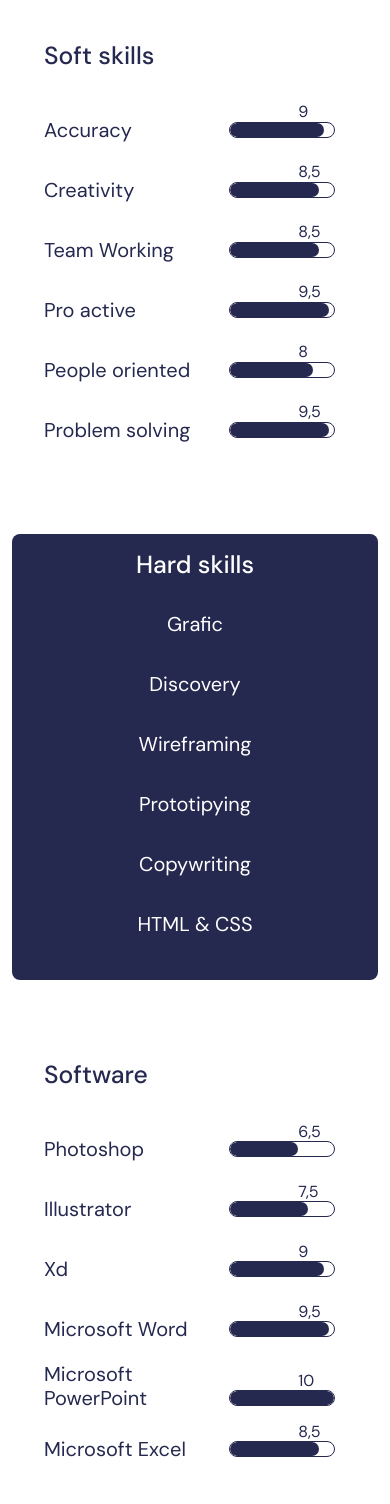
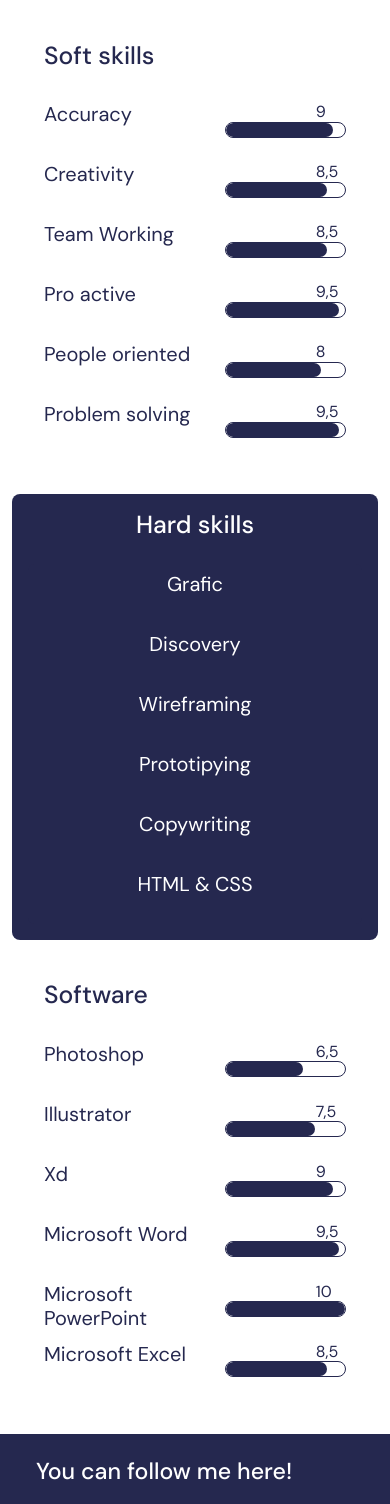
Before and after one commit to giorgianucaro/giorgianucaro.github.io, a website built with Parcel: page src/index.html in a window 390 px wide. Shown: the part 4050-5554 px from the top of the page. Built offline with nearby package versions, Linux system fonts and the light colour scheme.

Commit message:
fix my skills section mobile version

```diff
--- a/src/assets/scss/utilities/_bootstrap-api-utilities.scss
+++ b/src/assets/scss/utilities/_bootstrap-api-utilities.scss
@@ -49,6 +49,7 @@
                 16rem: 16rem,
                 20rem: 20rem,
                 24rem: 24rem,
+                26rem: 26rem,
               )
             ),
         )
--- a/src/index.html
+++ b/src/index.html
@@ -1,5 +1,6 @@
 <!DOCTYPE html>
 <html lang="en">
+
 <head>
   <meta charset="UTF-8" />
   <meta http-equiv="X-UA-Compatible" content="IE=edge" />
@@ -11,7 +12,9 @@
   <!--CSS-->
   <link rel="preconnect" href="https://fonts.googleapis.com" />
   <link rel="preconnect" href="https://fonts.gstatic.com" crossorigin />
-    <link href="https://fonts.googleapis.com/css2?family=DM+Sans:ital,wght@0,400;0,500;0,700;1,400;1,500;1,700&display=swap" rel="stylesheet" />
+  <link
+    href="https://fonts.googleapis.com/css2?family=DM+Sans:ital,wght@0,400;0,500;0,700;1,400;1,500;1,700&display=swap"
+    rel="stylesheet" />
 </head>
 
 <body>
@@ -21,15 +24,9 @@
       <a class="navbar-brand" href="#welcome">
         <img src="./assets/images/logo.png" height="50" class="d-inline-block align-top" alt="" />
       </a>
-        <button
-          class="navbar-toggler collapsed d-flex d-md-none flex-column justify-content-around py-2"
-          type="button"
-          data-bs-toggle="collapse"
-          data-bs-target="#navbarNav"
-          aria-controls="navbarNav"
-          aria-expanded="false"
-          aria-label="Toggle navigation"
-        >
+      <button class="navbar-toggler collapsed d-flex d-md-none flex-column justify-content-around py-2" type="button"
+        data-bs-toggle="collapse" data-bs-target="#navbarNav" aria-controls="navbarNav" aria-expanded="false"
+        aria-label="Toggle navigation">
         <span class="navbar-toggler-icon"></span>
       </button>
       <div class="collapse navbar-collapse justify-content-end mt-4 mt-md-0" id="navbarNav">
@@ -62,7 +59,8 @@
   </section>
 
   <!-- Welcome Mobile -->
-    <section class="container min-vh-100 pt-8 d-flex d-md-none justify-content-center align-items-center flex-column" id="welcome">
+  <section class="container min-vh-100 pt-8 d-flex d-md-none justify-content-center align-items-center flex-column"
+    id="welcome">
     <img src="./assets/images/vignette_home.png" alt="Vignette Image" class="main-image mb-6" />
     <h1><strong class="text-secondary">Hi</strong>, I'm Giorgia</h1>
     <span class="text-primary text-uppercase fw-lighter mb-5">Aspirating UI/UX Designer</span>
@@ -76,7 +74,8 @@
       <div class="w-60 w-md-40">
         <h5 class="fw-bolder">Vibes are all that matters.</h5>
         <p class="fs-6 fw-lighter">
-            Anything that can conveying emotion is the key to a 100% immersive experience. What i want to convey with my work are the sensations and
+          Anything that can conveying emotion is the key to a 100% immersive experience. What i want to convey with my
+          work are the sensations and
           emotions that can hit someone.
         </p>
       </div>
@@ -84,12 +83,18 @@
         What i want to convey are not souvenirs photos, on the contrary, i want to immerse people in the mood,
         <strong>my mood.</strong>
       </div>
-        <img src="./assets/images/image-1.jpg" alt="image-1" class="rounded-pill world-image position-absolute world-image-1" />
-        <img src="./assets/images/image-2.jpg" alt="image-2" class="rounded-pill world-image position-absolute world-image-2" />
-        <img src="./assets/images/image-3.jpg" alt="image-3" class="rounded-pill world-image position-absolute world-image-3" />
-        <img src="./assets/images/image-4.jpg" alt="image-4" class="rounded-pill world-image position-absolute world-image-4" />
-        <img src="./assets/images/image-5.jpg" alt="image-5" class="rounded-pill world-image position-absolute world-image-5" />
-        <img src="./assets/images/image-6.jpg" alt="image-6" class="rounded-pill world-image position-absolute world-image-6" />
+      <img src="./assets/images/image-1.jpg" alt="image-1"
+        class="rounded-pill world-image position-absolute world-image-1" />
+      <img src="./assets/images/image-2.jpg" alt="image-2"
+        class="rounded-pill world-image position-absolute world-image-2" />
+      <img src="./assets/images/image-3.jpg" alt="image-3"
+        class="rounded-pill world-image position-absolute world-image-3" />
+      <img src="./assets/images/image-4.jpg" alt="image-4"
+        class="rounded-pill world-image position-absolute world-image-4" />
+      <img src="./assets/images/image-5.jpg" alt="image-5"
+        class="rounded-pill world-image position-absolute world-image-5" />
+      <img src="./assets/images/image-6.jpg" alt="image-6"
+        class="rounded-pill world-image position-absolute world-image-6" />
     </div>
   </section>
 
@@ -101,30 +106,31 @@
     <div class="w-0 flex-grow-1 text-primary">
       <h1 class="mb-6">About me</h1>
       <p class="fs-6 fw-lighter">
-          My name is Giorgia and i live in Pordenone. After years of chemistry, i decided to get back in the game and follow my true passion. I have
+        My name is Giorgia and i live in Pordenone. After years of chemistry, i decided to get back in the game and
+        follow my true passion. I have
         always loved art, design and their application in the everyday life.
       </p>
       <p class="fs-6 fw-lighter mb-4">
-          I decided to become a UX/UI designer because rapresents, for me, the perfect match between creativity and scientific thinking.
+        I decided to become a UX/UI designer because rapresents, for me, the perfect match between creativity and
+        scientific thinking.
       </p>
       <a class="btn btn-primary btn-lg rounded-4" href="./assets/docs/CV.pdf" target="_blank">view my CV</a>
     </div>
   </section>
 
   <!-- About me Mobile -->
-    <section
-      class="container d-flex d-md-none justify-content-center align-items-center flex-column text-primary"
-      style="max-width: 16rem"
-      id="about-me"
-    >
+  <section class="container d-flex d-md-none justify-content-center align-items-center flex-column text-primary"
+    style="max-width: 16rem" id="about-me">
     <h1 class="mb-6">About me</h1>
     <img src="./assets/images/face.jpeg" alt="Profile photo" class="vignette-image rounded-4 d-block shadow mb-5" />
     <p class="fs-6 fw-lighter">
-        My name is Giorgia and i live in Pordenone. After years of chemistry, i decided to get back in the game and follow my true passion. I have
+      My name is Giorgia and i live in Pordenone. After years of chemistry, i decided to get back in the game and follow
+      my true passion. I have
       always loved art, design and their application in the everyday life.
     </p>
     <p class="fs-6 fw-lighter mb-5">
-        I decided to become a UX/UI designer because rapresents, for me, the perfect match between creativity and scientific thinking.
+      I decided to become a UX/UI designer because rapresents, for me, the perfect match between creativity and
+      scientific thinking.
     </p>
     <a class="btn btn-primary btn-lg rounded-4" href="./assets/docs/CV.pdf" target="_blank">view my CV</a>
   </section>
@@ -132,9 +138,9 @@
   <!-- My latest Works Desktop + Mobile -->
   <section class="container text-primary" id="my-latest-works">
     <h1 class="mb-6 text-center">My latest works</h1>
-      <div class="d-flex justify-content-between flex-wrap flex-md-nowrap">
+    <div class="d-flex justify-content-between flex-wrap flex-lg-nowrap">
       <!-- Project 1 card -->
-        <div class="card hover-zoom rounded-4 w-48 mb-4 mb-md-0 w-md-16rem w-lg-24rem">
+      <div class="card hover-zoom rounded-4 w-48 mb-4 mb-lg-0 w-lg-16rem w-xxl-20rem">
         <img class="card-img-top rounded-4" src="./assets/images/Mockup_grafica.jpg" alt="Mockup_grafica" />
         <div class="card-body text-center bg-primary">
           <h5 class="card-title text-uppercase fw-lighter text-white">Project 1</h5>
@@ -142,28 +148,27 @@
         </div>
       </div>
       <!-- Project 2 card -->
-        <div class="card hover-zoom rounded-4 w-48 mb-4 mb-md-0 w-md-16rem w-lg-24rem">
-          <img class="card-img-top rounded-4" src="./assets/images/MacBook-Pro-16_mockup_discovery-1.png" alt="MacBook-Pro-16_mockup_discovery-1" />
+      <div class="card hover-zoom rounded-4 w-48 mb-4 mb-lg-0 w-lg-16rem w-xxl-20rem">
+        <img class="card-img-top rounded-4" src="./assets/images/MacBook-Pro-16_mockup_discovery-1.png"
+          alt="MacBook-Pro-16_mockup_discovery-1" />
         <div class="card-body text-center bg-primary">
           <h5 class="card-title text-uppercase text-white">Project 2</h5>
           <p class="card-text text-white">Discovery, part 1</p>
         </div>
       </div>
       <!-- Project 3 card -->
-        <div class="card hover-zoom rounded-4 w-48 w-md-16rem w-lg-24rem">
-          <img class="card-img-top rounded-4" src="./assets/images/MacBook-Pro-16_mockup_discovery-2.png" alt="MacBook-Pro-16_mockup_discovery-2" />
+      <div class="card hover-zoom rounded-4 w-48 w-lg-16rem w-xxl-20rem">
+        <img class="card-img-top rounded-4" src="./assets/images/MacBook-Pro-16_mockup_discovery-2.png"
+          alt="MacBook-Pro-16_mockup_discovery-2" />
         <div class="card-body text-center bg-primary">
           <h5 class="card-title text-uppercase text-white">Project 3</h5>
           <p class="card-text text-white">Discovery, part 2</p>
         </div>
       </div>
       <!-- Project 4 card -->
-        <div class="card hover-zoom rounded-4 w-48 w-md-16rem w-lg-24rem">
-          <img
-            class="card-img-top rounded-4"
-            src="./assets/images/MacBook-Pro-16_mockup_Wireframing_1.png"
-            alt="MacBook-Pro-16_mockup_Wireframing_1"
-          />
+      <div class="card hover-zoom rounded-4 w-48 w-lg-16rem w-xxl-20rem">
+        <img class="card-img-top rounded-4" src="./assets/images/MacBook-Pro-16_mockup_Wireframing_1.png"
+          alt="MacBook-Pro-16_mockup_Wireframing_1" />
         <div class="card-body text-center bg-primary">
           <h5 class="card-title text-uppercase text-white">Project 4</h5>
           <p class="card-text text-white">Wireframing, part 1</p>
@@ -175,78 +180,87 @@
   <!-- My Skills Desktop + Mobile -->
   <section class="container" id="my-skills">
     <h1 class="mb-6 text-center">My Skills</h1>
-      <div class="d-flex flex-column flex-md-row justify-content-between align-items-center">
+    <div class="row">
       <!-- Soft skills card -->
-        <div class="card border-0 mb-6 mb-md-0 w-100 w-md-24rem">
+      <div class="col-lg mb-4 mb-lg-0">
+        <div class="card border-0">
           <div class="card-body">
             <h2 class="card-title text-left text-md-center mb-4 ps-3 ps-md-0">Soft skills</h2>
             <ul class="list-group">
               <!-- Accuracy item -->
               <li class="list-group-item">
-                <h5 class="fw-lighter d-inline-block w-60">Accuracy</h5>
-                <div class="d-inline-block w-35">
-                  <h6 class="fw-lighter d-block float-end w-35 mb-0">9</h6>
+                <h5 class="fw-lighter float-start w-60">Accuracy</h5>
+                <div class="d-inline-block w-40">
+                  <h6 class="fw-lighter d-block float-end w-25 w-lg-20 mb-0">9</h6>
                   <div class="progress rounded-pill bg-white border border-primary w-100">
-                    <div class="progress-bar w-90 rounded-pill" role="progressbar" aria-valuenow="90" aria-valuemin="0" aria-valuemax="100"></div>
+                    <div class="progress-bar w-90 rounded-pill" role="progressbar" aria-valuenow="90" aria-valuemin="0"
+                      aria-valuemax="100"></div>
                   </div>
                 </div>
               </li>
               <!-- Creativity item -->
               <li class="list-group-item">
-                <h5 class="fw-lighter d-inline-block w-60">Creativity</h5>
-                <div class="d-inline-block w-35">
-                  <h6 class="fw-lighter d-block float-end w-35 mb-0">8,5</h6>
+                <h5 class="fw-lighter float-start w-60">Creativity</h5>
+                <div class="d-inline-block w-40">
+                  <h6 class="fw-lighter d-block float-end w-25 w-lg-20 mb-0">8,5</h6>
                   <div class="progress rounded-pill bg-white border border-primary w-100">
-                    <div class="progress-bar w-85 rounded-pill" role="progressbar" aria-valuenow="85" aria-valuemin="0" aria-valuemax="100"></div>
+                    <div class="progress-bar w-85 rounded-pill" role="progressbar" aria-valuenow="85" aria-valuemin="0"
+                      aria-valuemax="100"></div>
                   </div>
                 </div>
               </li>
               <!-- Team Working item -->
               <li class="list-group-item">
-                <h5 class="fw-lighter d-inline-block w-60">Team Working</h5>
-                <div class="d-inline-block w-35">
-                  <h6 class="fw-lighter d-block float-end w-35 mb-0">8,5</h6>
+                <h5 class="fw-lighter float-start w-60">Team Working</h5>
+                <div class="d-inline-block w-40">
+                  <h6 class="fw-lighter d-block float-end w-25 w-lg-20 mb-0">8,5</h6>
                   <div class="progress rounded-pill bg-white border border-primary w-100">
-                    <div class="progress-bar w-85 rounded-pill" role="progressbar" aria-valuenow="85" aria-valuemin="0" aria-valuemax="100"></div>
+                    <div class="progress-bar w-85 rounded-pill" role="progressbar" aria-valuenow="85" aria-valuemin="0"
+                      aria-valuemax="100"></div>
                   </div>
                 </div>
               </li>
               <!-- Pro active item -->
               <li class="list-group-item">
-                <h5 class="fw-lighter d-inline-block w-60">Pro active</h5>
-                <div class="d-inline-block w-35">
-                  <h6 class="fw-lighter d-block float-end w-35 mb-0">9,5</h6>
+                <h5 class="fw-lighter float-start w-60">Pro active</h5>
+                <div class="d-inline-block w-40">
+                  <h6 class="fw-lighter d-block float-end w-25 w-lg-20 mb-0">9,5</h6>
                   <div class="progress rounded-pill bg-white border border-primary w-100">
-                    <div class="progress-bar w-95 rounded-pill" role="progressbar" aria-valuenow="95" aria-valuemin="0" aria-valuemax="100"></div>
+                    <div class="progress-bar w-95 rounded-pill" role="progressbar" aria-valuenow="95" aria-valuemin="0"
+                      aria-valuemax="100"></div>
                   </div>
                 </div>
               </li>
               <!-- People oriented item -->
               <li class="list-group-item">
-                <h5 class="fw-lighter d-inline-block w-60">People oriented</h5>
-                <div class="d-inline-block w-35">
-                  <h6 class="fw-lighter d-block float-end w-35 mb-0">8</h6>
+                <h5 class="fw-lighter float-start w-60">People oriented</h5>
+                <div class="d-inline-block w-40">
+                  <h6 class="fw-lighter d-block float-end w-25 w-lg-20 mb-0">8</h6>
                   <div class="progress rounded-pill bg-white border border-primary w-100">
-                    <div class="progress-bar w-80 rounded-pill" role="progressbar" aria-valuenow="80" aria-valuemin="0" aria-valuemax="100"></div>
+                    <div class="progress-bar w-80 rounded-pill" role="progressbar" aria-valuenow="80" aria-valuemin="0"
+                      aria-valuemax="100"></div>
                   </div>
                 </div>
               </li>
               <!-- Problem solving item -->
               <li class="list-group-item">
-                <h5 class="fw-lighter d-inline-block w-60">Problem solving</h5>
-                <div class="d-inline-block w-35">
-                  <h6 class="fw-lighter d-block float-end w-35 mb-0">9,5</h6>
+                <h5 class="fw-lighter float-start w-60">Problem solving</h5>
+                <div class="d-inline-block w-40">
+                  <h6 class="fw-lighter d-block float-end w-25 w-lg-20 mb-0">9,5</h6>
                   <div class="progress rounded-pill bg-white border border-primary w-100">
-                    <div class="progress-bar w-95 rounded-pill" role="progressbar" aria-valuenow="95" aria-valuemin="0" aria-valuemax="100"></div>
+                    <div class="progress-bar w-95 rounded-pill" role="progressbar" aria-valuenow="95" aria-valuemin="0"
+                      aria-valuemax="100"></div>
                   </div>
                 </div>
               </li>
             </ul>
           </div>
         </div>
+      </div>
 
       <!-- Hard skills card -->
-        <div class="card border-0 rounded-4 bg-primary mb-6 mb-md-0 w-100 w-md-24rem">
+      <div class="col-lg mb-4 mb-lg-0">
+        <div class="card border-0 rounded-4 bg-primary">
           <div class="card-body">
             <h2 class="card-title text-center mb-4 text-white">Hard skills</h2>
             <ul class="list-group">
@@ -277,69 +291,77 @@
             </ul>
           </div>
         </div>
+      </div>
 
       <!-- Software card -->
-        <div class="card border-0 mb-6 mb-md-0 w-100 w-md-24rem">
+      <div class="col-lg mb-4 mb-lg-0">
+        <div class="card border-0">
           <div class="card-body">
             <h2 class="card-title text-left text-md-center mb-4 ps-3 ps-md-0">Software</h2>
             <ul class="list-group">
               <!-- Photoshop item -->
               <li class="list-group-item">
-                <h5 class="fw-lighter d-inline-block w-60">Photoshop</h5>
-                <div class="d-inline-block w-35">
-                  <h6 class="fw-lighter d-block float-end w-35 mb-0">6,5</h6>
+                <h5 class="fw-lighter float-start w-60">Photoshop</h5>
+                <div class="d-inline-block w-40">
+                  <h6 class="fw-lighter d-block float-end w-25 w-lg-20 mb-0">6,5</h6>
                   <div class="progress rounded-pill bg-white border border-primary w-100">
-                    <div class="progress-bar w-65 rounded-pill" role="progressbar" aria-valuenow="65" aria-valuemin="0" aria-valuemax="100"></div>
+                    <div class="progress-bar w-65 rounded-pill" role="progressbar" aria-valuenow="65" aria-valuemin="0"
+                      aria-valuemax="100"></div>
                   </div>
                 </div>
               </li>
               <!-- Creativity item -->
               <li class="list-group-item">
-                <h5 class="fw-lighter d-inline-block w-60">Illustrator</h5>
-                <div class="d-inline-block w-35">
-                  <h6 class="fw-lighter d-block float-end w-35 mb-0">7,5</h6>
+                <h5 class="fw-lighter float-start w-60">Illustrator</h5>
+                <div class="d-inline-block w-40">
+                  <h6 class="fw-lighter d-block float-end w-25 w-lg-20 mb-0">7,5</h6>
                   <div class="progress rounded-pill bg-white border border-primary w-100">
-                    <div class="progress-bar w-75 rounded-pill" role="progressbar" aria-valuenow="75" aria-valuemin="0" aria-valuemax="100"></div>
+                    <div class="progress-bar w-75 rounded-pill" role="progressbar" aria-valuenow="75" aria-valuemin="0"
+                      aria-valuemax="100"></div>
                   </div>
                 </div>
               </li>
               <!-- Team Working item -->
               <li class="list-group-item">
-                <h5 class="fw-lighter d-inline-block w-60">Xd</h5>
-                <div class="d-inline-block w-35">
-                  <h6 class="fw-lighter d-block float-end w-35 mb-0">9</h6>
+                <h5 class="fw-lighter float-start w-60">Xd</h5>
+                <div class="d-inline-block w-40">
+                  <h6 class="fw-lighter d-block float-end w-25 w-lg-20 mb-0">9</h6>
                   <div class="progress rounded-pill bg-white border border-primary w-100">
-                    <div class="progress-bar w-90 rounded-pill" role="progressbar" aria-valuenow="90" aria-valuemin="0" aria-valuemax="100"></div>
+                    <div class="progress-bar w-90 rounded-pill" role="progressbar" aria-valuenow="90" aria-valuemin="0"
+                      aria-valuemax="100"></div>
                   </div>
                 </div>
               </li>
               <!-- Pro active item -->
               <li class="list-group-item">
-                <h5 class="fw-lighter d-inline-block w-60">Microsoft Word</h5>
-                <div class="d-inline-block w-35">
-                  <h6 class="fw-lighter d-block float-end w-35 mb-0">9,5</h6>
+                <h5 class="fw-lighter float-start w-60">Microsoft Word</h5>
+                <div class="d-inline-block w-40">
+                  <h6 class="fw-lighter d-block float-end w-25 w-lg-20 mb-0">9,5</h6>
                   <div class="progress rounded-pill bg-white border border-primary w-100">
-                    <div class="progress-bar w-95 rounded-pill" role="progressbar" aria-valuenow="95" aria-valuemin="0" aria-valuemax="100"></div>
+                    <div class="progress-bar w-95 rounded-pill" role="progressbar" aria-valuenow="95" aria-valuemin="0"
+                      aria-valuemax="100"></div>
                   </div>
                 </div>
               </li>
               <!-- People oriented item -->
               <li class="list-group-item">
-                <h5 class="fw-lighter d-inline-block w-60">Microsoft PowerPoint</h5>
-                <div class="d-inline-block w-35">
-                  <h6 class="fw-lighter d-block float-end w-35 mb-0">10</h6>
+                <h5 class="fw-lighter float-start w-60">Microsoft PowerPoint</h5>
+                <div class="d-inline-block w-40">
+                  <h6 class="fw-lighter d-block float-end w-25 w-lg-20 mb-0">10</h6>
                   <div class="progress rounded-pill bg-white border border-primary w-100">
-                    <div class="progress-bar w-100 rounded-pill" role="progressbar" aria-valuenow="100" aria-valuemin="0" aria-valuemax="100"></div>
+                    <div class="progress-bar w-100 rounded-pill" role="progressbar" aria-valuenow="100"
+                      aria-valuemin="0" aria-valuemax="100"></div>
                   </div>
                 </div>
               </li>
               <!-- Problem solving item -->
               <li class="list-group-item">
-                <h5 class="fw-lighter d-inline-block w-60">Microsoft Excel</h5>
-                <div class="d-inline-block w-35">
-                  <h6 class="fw-lighter d-block float-end w-35 mb-0">8,5</h6>
+                <h5 class="fw-lighter float-start w-60">Microsoft Excel</h5>
+                <div class="d-inline-block w-40">
+                  <h6 class="fw-lighter d-block float-end w-25 w-lg-20 mb-0">8,5</h6>
                   <div class="progress rounded-pill bg-white border border-primary w-100">
-                    <div class="progress-bar w-85 rounded-pill" role="progressbar" aria-valuenow="85" aria-valuemin="0" aria-valuemax="100"></div>
+                    <div class="progress-bar w-85 rounded-pill" role="progressbar" aria-valuenow="85" aria-valuemin="0"
+                      aria-valuemax="100"></div>
                   </div>
                 </div>
               </li>
@@ -347,10 +369,12 @@
           </div>
         </div>
       </div>
+    </div>
   </section>
 
   <!-- Contacts Desktop -->
-    <section class="container-fluid d-none d-md-flex p-8 justify-content-center align-items-center bg-primary" id="contacts">
+  <section class="container-fluid d-none d-md-flex p-8 justify-content-center align-items-center bg-primary"
+    id="contacts">
     <div class="flex-grow-1 w-0 d-flex flex-column justify-content-center align-items-center">
       <div class="w-50">
         <h3 class="text-white mb-4">You can follow me here!</h3>
@@ -365,8 +389,8 @@
     <div class="flex-grow-1 w-0 d-flex flex-column justify-content-center align-items-center">
       <div class="w-50">
         <h3 class="text-white mb-4">My contacts</h3>
-          <span class="text-white fs-5 fw-lighter">+ 39 320 776 2580</span>
-          <span class="text-white fs-5 fw-lighter">giorgianucaro03@gmail.com</span>
+        <p class="text-white fs-5 fw-lighter text-nowrap">+ 39 320 776 2580</p>
+        <p class="text-white fs-5 fw-lighter text-nowrap">giorgianucaro03@gmail.com</p>
       </div>
     </div>
   </section>
@@ -384,8 +408,8 @@
     </div>
     <div class="p-4">
       <h3 class="text-white mb-4">My contacts</h3>
-        <span class="text-white fs-5 fw-lighter">+ 39 320 776 2580</span>
-        <span class="text-white fs-5 fw-lighter">giorgianucaro03@gmail.com</span>
+      <p class="text-white fs-5 fw-lighter">+ 39 320 776 2580</p>
+      <p class="text-white fs-5 fw-lighter">giorgianucaro03@gmail.com</p>
     </div>
   </section>
 
@@ -397,4 +421,5 @@
 
   <script type="module" src="./assets/js/main.js"></script>
 </body>
+
 </html>
```
Lines whose indentation alone changed are shown as unchanged.
